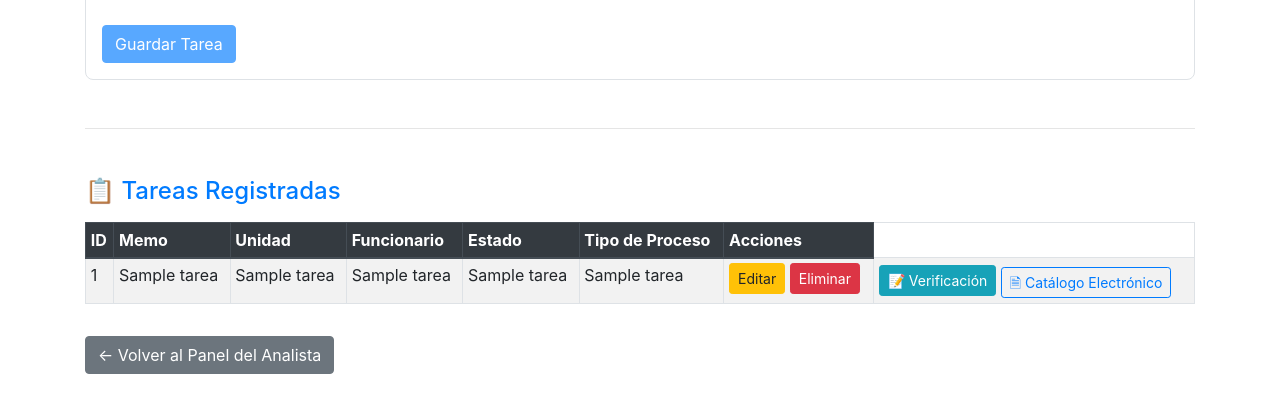
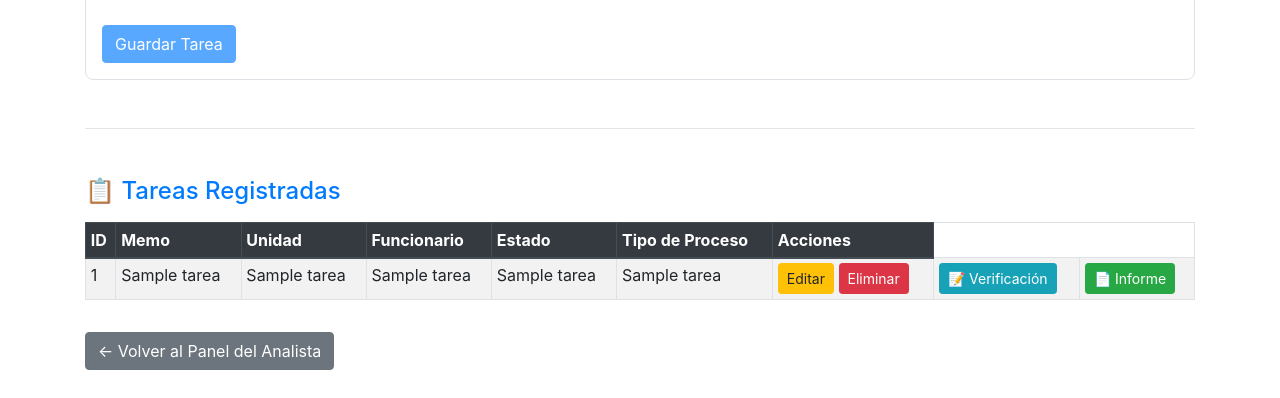
Before and after one commit to faustofi1262/sicop, a Flask app: template app/templates/tareas_admin.html in a window 1280 px wide. Shown: the part 1385-1783 px from the top of the page. After the commit the page ends 1755 px from the top, so only its background shows below. Run offline with Flask 3, Linux system fonts and the light colour scheme; the template is opened without the code that fills it: most values are stand-ins (such as "Sample title", 1, 10 or a date in 2020).

Commit message:
Agrego reporte de cate

```diff
--- a/app/templates/tareas_admin.html
+++ b/app/templates/tareas_admin.html
@@ -189,9 +189,11 @@
                 </td>
                 <td>
                     <a href="/informe/verificacion/{{ t[0] }}" class="btn btn-info btn-sm">📝 Verificación</a>
-                    <a href="/informe/catalogo/{{ tarea[0] }}" class="btn btn-outline-primary btn-sm mt-1">🗎 Catálogo Electrónico</a>
                 </td>
-            </tr>
+                 <td>
+                    <a href="/informe/catalogo/{{ t[0] }}" class="btn btn-success btn-sm">📄 Informe</a>
+                 </td>
+             </tr>
             {% endfor %}
         </tbody>
     </table>
```
